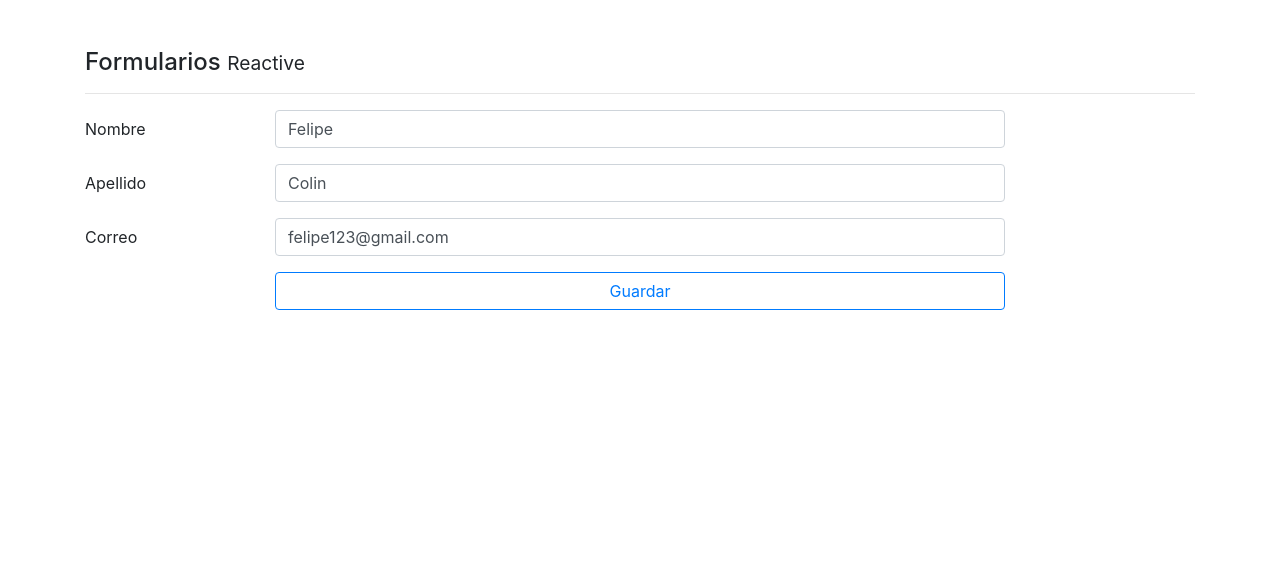
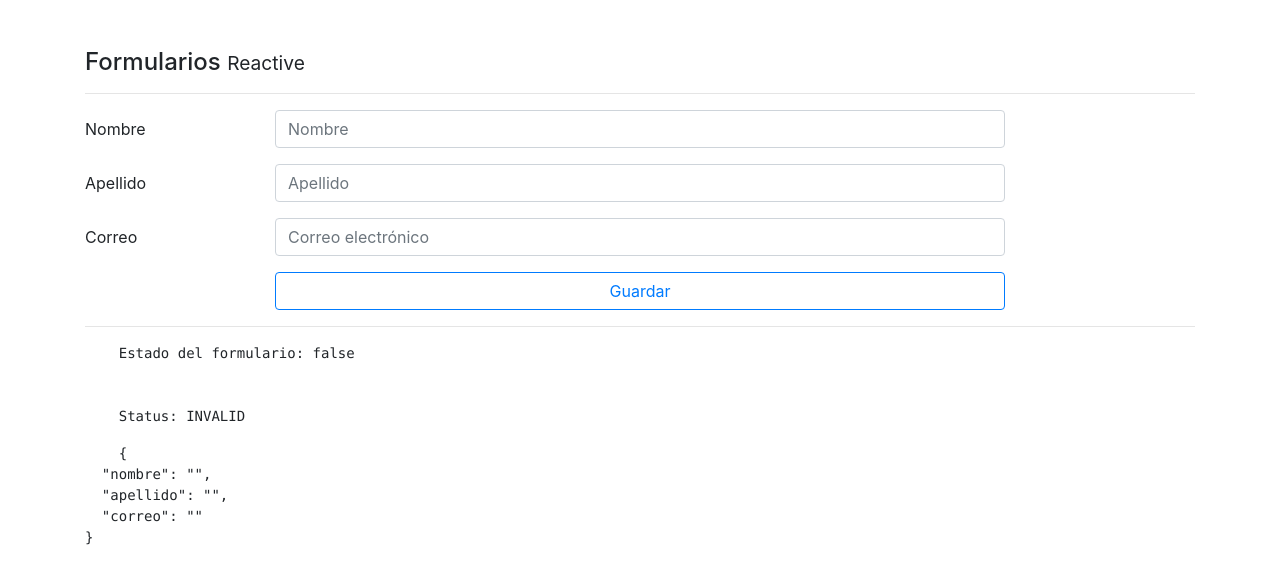
Before and after one commit to FilipCrk1/Formularios, an Angular app: page /reactive in a window 1280 px wide. Shown: the top 584 px of the page. Built offline with nearby package versions, Linux system fonts and the light colour scheme.

Commit message:
Validaciones Sincronas

```diff
--- a/src/app/pages/reactive/reactive.component.html
+++ b/src/app/pages/reactive/reactive.component.html
@@ -42,3 +42,13 @@
     </div>
 
 </form>
+
+<hr>
+<pre>
+    Estado del formulario: {{ forma.valid }}
+    <br>
+    Status: {{ forma.status }}
+</pre>
+<pre>
+    {{forma.value | json }}
+</pre>
--- a/src/app/pages/reactive/reactive.component.ts
+++ b/src/app/pages/reactive/reactive.component.ts
@@ -1,5 +1,5 @@
 import { Component, OnInit } from '@angular/core';
-import { FormBuilder, FormGroup } from '@angular/forms';
+import { FormBuilder, FormGroup, Validators } from '@angular/forms';
 
 @Component({
   selector: 'app-reactive',
@@ -18,9 +18,9 @@
 
   crearFormulario(){
     this.forma = this.fb.group({
-    nombre  : ['Felipe'],
-    apellido: ['Colin'],
-    correo  : ['felipe123@gmail.com'],
+    nombre  : ['', [Validators.required, Validators.minLength(5)]],
+    apellido: ['', Validators.required],
+    correo  : ['', [Validators.required, Validators.pattern('[a-z0-9._%+-]+@[a-z0-9.-]+\.[a-z]{2,3}$')]],
     });
   }
   guardar(){
```
